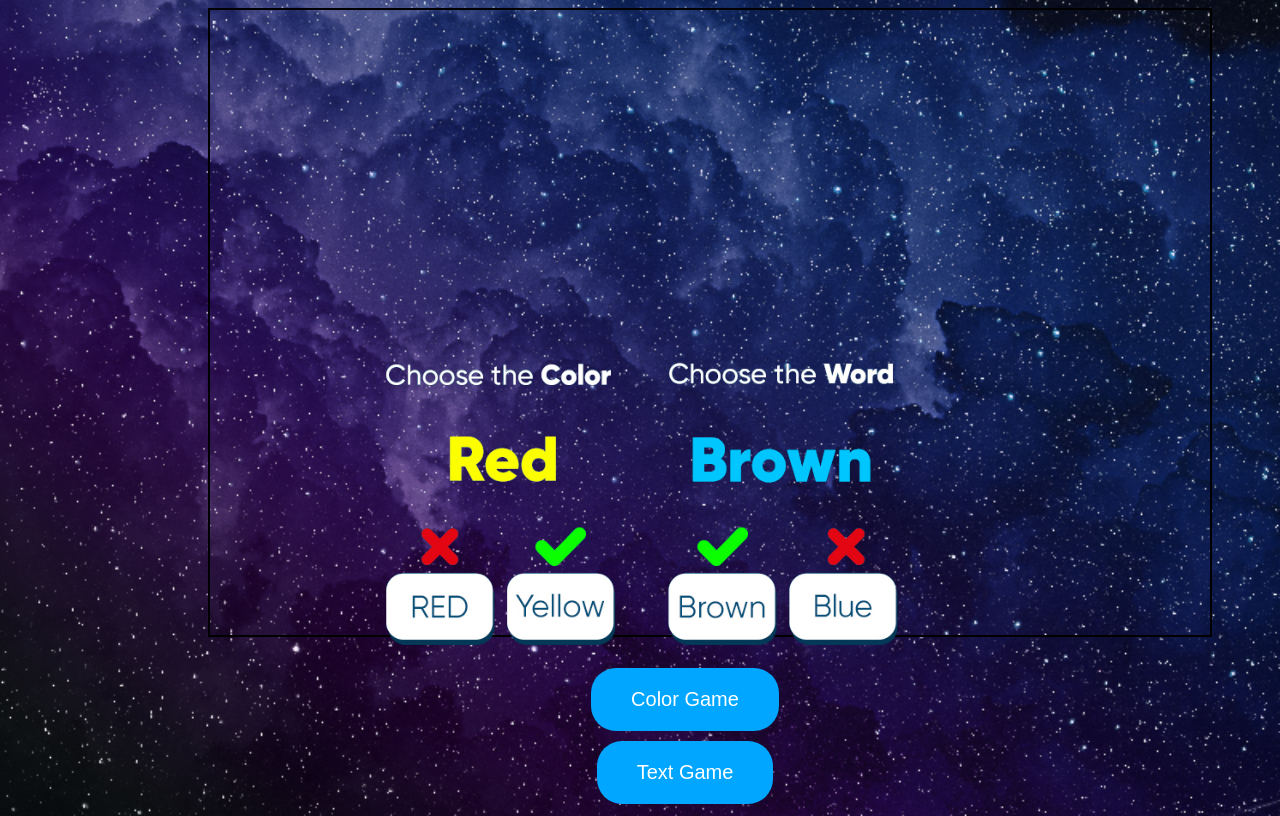
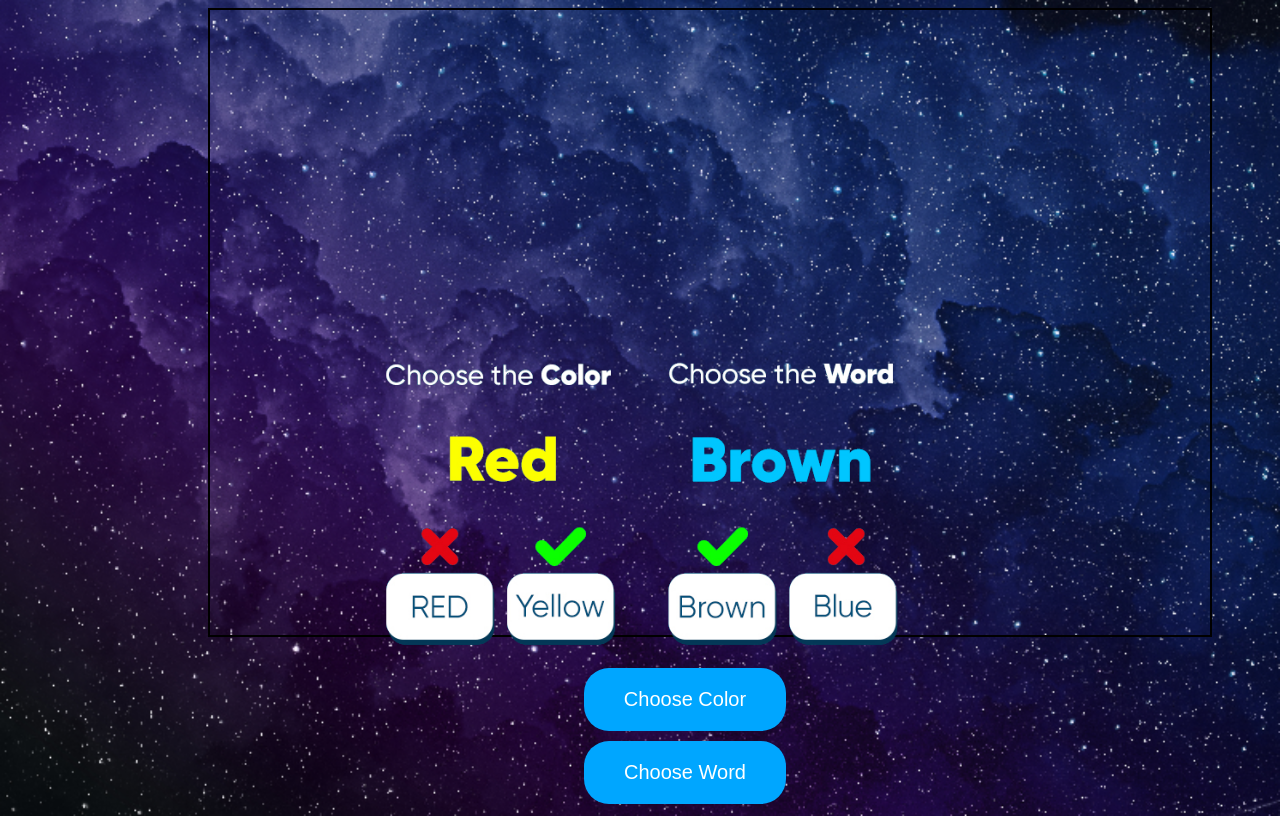
Before and after one commit to Barbara-rodcab/estimulacion-cognitiva-stroop, a plain HTML site: page Index.html in a window 1280 px wide. Both pictures are taken after a click on the button "START GAME". Drawn offline with Linux system fonts and the light colour scheme.

Commit message:
buttns intermedios

```diff
--- a/Index.html
+++ b/Index.html
@@ -19,8 +19,8 @@
 
         <div id="buttons-container" class="hidden">
             <img id = "instructions" src = "Images/instruccionGameM.png" width="200%">
-              <button id="color-btn"> Color Game</button>
-            <button id="text-btn"> Text Game</button>
+              <button id="color-btn"> Choose Color</button>
+            <button id="text-btn"> Choose Word</button>
 
         </div>
 
```
